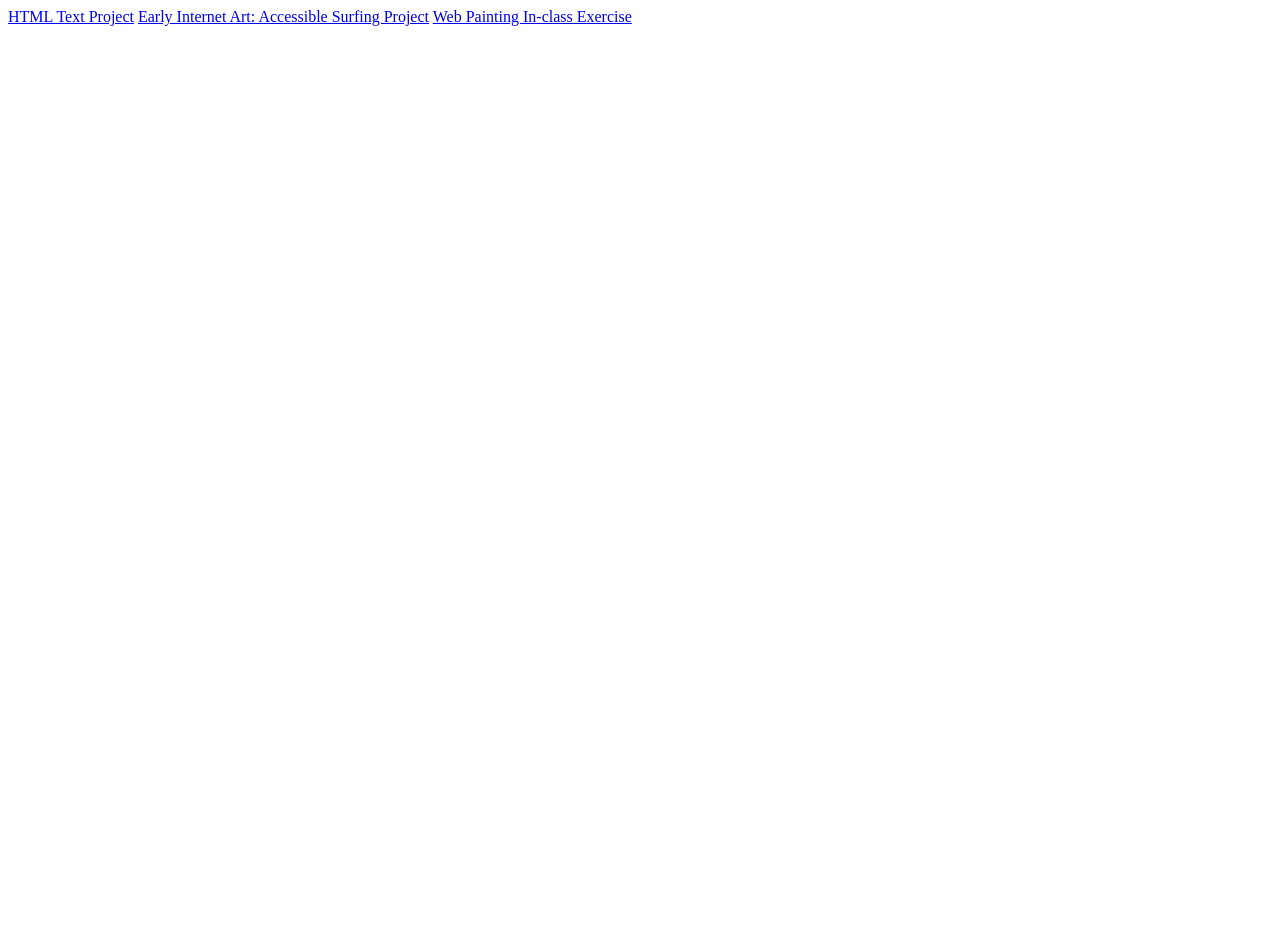
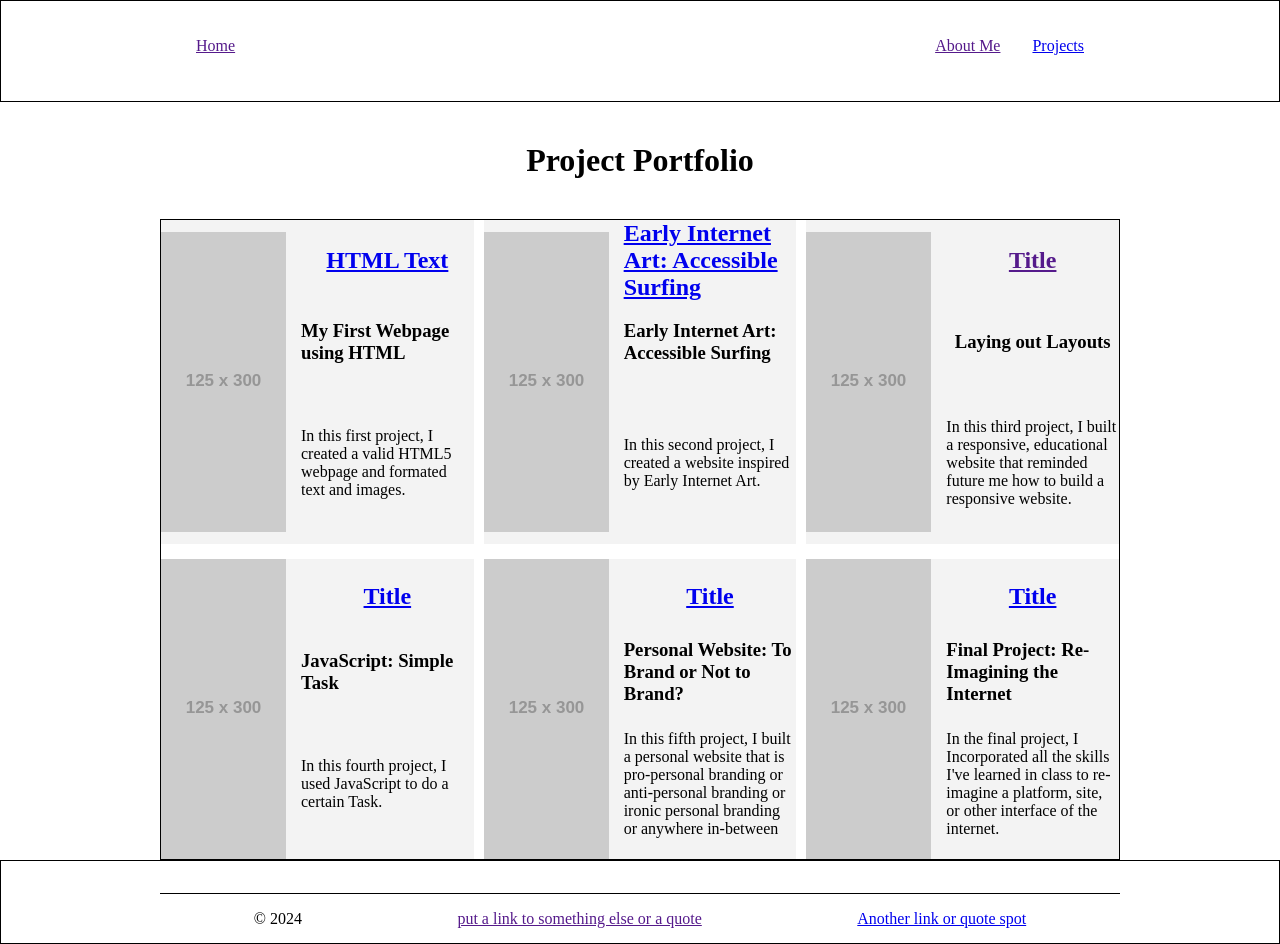
Before and after one commit to mdakiwas/mdakiwas.github.io, a plain HTML site: page index.html in a window 1280 px wide. Before the commit the page ends 800 px from the top, so only its background shows below. Drawn offline with Linux system fonts and the light colour scheme; placeholder pictures from the web are drawn by us.

Commit message:
landing page

```diff
--- a/index.html
+++ b/index.html
@@ -1,18 +1,71 @@
 <!DOCTYPE html>
-<html lang="en">
+<html>
 
-<head>
-  <meta charset="UTF-8" dir="ltr">
-  <meta name="description" content="Website Demonstrations"> <!--change content description-->
-  <meta name="keywords" content="HTML, CSS">
-  <meta name="author" content="Marlette Dakiwas">
-  <meta name="viewport" content="width=device-width, initial-scale=1.0">
-  <title>COMM636 Main Page</title>
-</head>
+    <head>
+        <meta charset="UTF-8" lang = "en" dir="ltr">
+        <meta name="author" content ="your name">
+        <meta name="viewport" content="width=device-width, initial-scale=1">
+        <title>Portfolio of Web Work</title>
+        <link href="style.css" type="text/css" rel="stylesheet">
+    </head>
 
-<body>
-    <a href="HTML Text/index.html" alt="HTML Text Project">HTML Text Project</a>
-    <a href="Early Internet Art_Accessible Surfing/index.html" alt="Early Internet Art: Accessible Surfing Project">Early Internet Art: Accessible Surfing Project</a>
-    <a href="Web Painting/dakiwas_painting.html" alt="Web Painting in-class exercise">Web Painting In-class Exercise</a>
-</body>
+    <body>
+        <header>
+            <nav>
+                <ul id="nav-links">
+                    <li id="home"><a href="">Home</a></li>
+                    <li><a href="">About Me</a></li>
+                    <li><a href="#page_title">Projects</a></li>
+                </ul>
+            </nav>
+        </header>
+        <h1 id="page_title">Project Portfolio</h1>
+        <main id="projects-grid">
+            <article id="project1" class="project_item">
+                <h2 class="project_number"><a href="HTML Text/index.html">HTML Text</a></h2>
+                <img class="project_image" src="https://dummyimage.com/125x300/3d3d3d/9e9e9e" alt="project 1 image" width="" height=""/>
+                <h3 class="project_title">My First Webpage using HTML</h3>
+                <p class="project_description">In this first project, I created a valid HTML5 webpage and formated text and images. </p>
+            </article>
+            <article id="project2" class="project_item">
+                <h2 class="project_number"><a href="Early Internet Art_Accessible Surfing/index.html">Early Internet Art: Accessible Surfing</a></h2>
+                <img class="project_image" src="https://dummyimage.com/125x300/3d3d3d/9e9e9e" alt="project 2 image" />
+                <h3 class="project_title">Early Internet Art: Accessible Surfing</h3>
+                <p class="project_description">In this second project, I created a website inspired by Early Internet Art. </p>
+            </article>
+            <article id="project3" class="project_item">
+                <h2 class="project_number"><a href="">Title</a></h2>
+                <img class="project_image" src="https://dummyimage.com/125x300/3d3d3d/9e9e9e" alt="project 3 image" />
+                <h3 class="project_title">Laying out Layouts</h3>
+                <p class="project_description">In this third project, I built a responsive, educational website that reminded future me how to build a responsive website.</p>
+            </article>
+            <article id="project4" class="project_item">
+                <h2 class="project_number"><a href="./index.html">Title</a></h2>
+                <img class="project_image" src="https://dummyimage.com/125x300/3d3d3d/9e9e9e" alt="project 4 image" />
+                <h3 class="project_title">JavaScript: Simple Task</h3>
+                <p class="project_description">In this fourth project, I used JavaScript to do a certain Task.</p>
+            </article>
+            <article id="project5" class="project_item">
+                <h2 class="project_number"><a href="./index.html">Title</a></h2>
+                <img class="project_image" src="https://dummyimage.com/125x300/3d3d3d/9e9e9e" alt="project 5 image" />
+                <h3 class="project_title">Personal Website: To Brand or Not to Brand?</h3>
+                <p class="project_description">In this fifth project, I built a personal website that is pro-personal branding or anti-personal branding or ironic personal branding or anywhere in-between</p>
+            </article>
+            <article id="project6" class="project_item">
+                <h2 class="project_number"><a href="./index.html">Title</a></h2>
+                <img class="project_image" src="https://dummyimage.com/125x300/3d3d3d/9e9e9e" alt="project 6 image" />
+                <h3 class="project_title">Final Project: Re-Imagining the Internet</h3>
+                <p class="project_description">In the final project, I Incorporated all the skills I've learned in class to re-imagine a platform, site, or other interface of the internet.</p>
+            </article>
+        </main>
+
+
+        <footer>
+            <ul id="footer-items">
+                <li>&copy; 2024</li>
+                <li><a href="">put a link to something else or a quote</a></li>
+                <li><a href="unc.edu">Another link or quote spot</a></li>
+            </ul>
+        </footer>
+    </body>
 </html>
--- /dev/null
+++ b/style.css
@@ -0,0 +1,130 @@
+
+/* notes: spend some time making comments on how Flexbox and Grid are working here and
+personalize this portfolio page using google fonts, different colors, different hover and active styling, maybe a different layout or viewport response*/
+
+*{
+    box-sizing: border-box;
+    margin: 0 auto;
+}
+
+    /*this is how I do the border box fix from the "the box model layouts in CSS from flexbox to grid" LinkedIn Learning
+    https://www.linkedin.com/learning-login/share?account=42563596&forceAccount=false&redirect=https%3A%2F%2Fwww.linkedin.com%2Flearning%2Fcss-layouts-from-float-to-flexbox-and-grid%2Fthe-box-model-and-layouts%3Ftrk%3Dshare_video_url%26shareId%3DnbY4ZLwhR2KIGIplOu9BiA%253D%253D*/
+
+body{
+    background-color: white;
+}
+
+header, footer {
+    display: flex;
+    justify-content: center;
+    width: 100%;
+    align-items: center;
+    border: 1px solid black;
+    /* background-color: rgb(82, 99, 69);  play with a color scheme! */
+}
+
+main {
+    font-family: 'Times New Roman', Times, serif; /* try using a google font instead*/
+    border: 1px, solid, black;
+}
+
+nav {
+    width: 960px;
+    height: 100px;
+}
+
+#nav-links {
+    list-style-type: none;
+    display: flex;
+    justify-content: flex-end;
+    padding: 20px;
+}
+
+#home {
+    flex: auto;
+    padding: 20px;
+ }
+
+#nav-links li{
+   padding: 1em; /*em is a unit of measurement which indicates size relative to the curent font size */
+}
+
+#projects-grid{
+    display: grid;
+    max-width: 960px;
+    grid-template-columns: 1fr 1fr 1fr; /* question: what does fr mean? answer: fraction*/
+    grid-template-rows: auto; /*adjust rows according to screen*/
+    grid-column-gap: 10px;
+    grid-row-gap: 15px;
+    /* background: rgba(102, 119, 59, 0.5);  play with color*/
+
+}
+
+#page_title{
+    grid-column: 1/4;
+    text-align: center;
+    max-width: 100%;
+    padding: 40px 0px;
+}
+
+.project_item {
+    display: grid;  /* we have a grid inside a grid here, with each item as its own grid*/
+    grid-template-columns: 1fr 2fr;
+    grid-template-rows: 1fr 1fr 2fr;
+    grid-template-areas:
+    "image number"
+    "image title"
+    "image description";
+    grid-column-gap: 15px;
+    align-items: center;
+    background: rgba(232, 232, 231, 0.5); /*  play with color*/
+}
+
+.project_image {
+    grid-area: image;
+    margin: 0 auto;
+}
+.project_number {
+    grid-area: number;
+}
+.project_title {
+    grid-area: title;
+}
+.project-description {
+    grid-area: description;
+}
+iframe{ border: none; }
+
+#footer-items{
+    display: flex;
+    box-sizing: border-box;
+    list-style-type: none;
+    width: 960px;
+    height: 50px;
+    justify-content: space-between;
+    align-items: center;
+    padding: 1rem;
+    border-top: 1px solid black; /* again, play with this styling*/
+    margin-top: 2rem;
+
+}
+
+@media only screen and (min-width: 601px) and (max-width: 850px){ /* what is going on here?*/
+    #projects-grid{
+    grid-template-columns: 1fr 1fr;
+    }
+
+    #page_title{
+        grid-column: 1/3;
+    }
+}
+
+@media only screen and (max-width: 600px){
+    #projects-grid{
+    grid-template-columns: 1fr;
+    }
+
+    #page_title{
+        grid-column: 1/2;
+    }
+}
```
